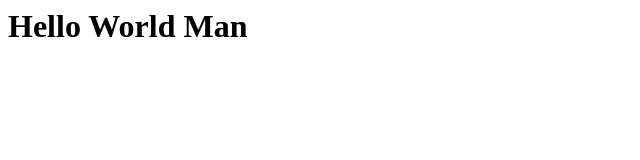
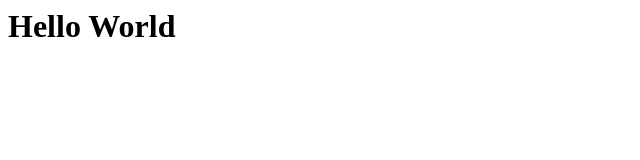
Before and after one commit to VitorOrso/live-git, a plain HTML site: page index.html in a window 1280 px wide. Shown: the whole page, without its empty margins (0-640 px from the left). Drawn offline with Linux system fonts and the light colour scheme.

Commit message:
Update index.html
Alterado frase

```diff
--- a/index.html
+++ b/index.html
@@ -1 +1 @@
-<h1>Hello World Man<h1/>
+<h1>Hello World <h1/>
```
